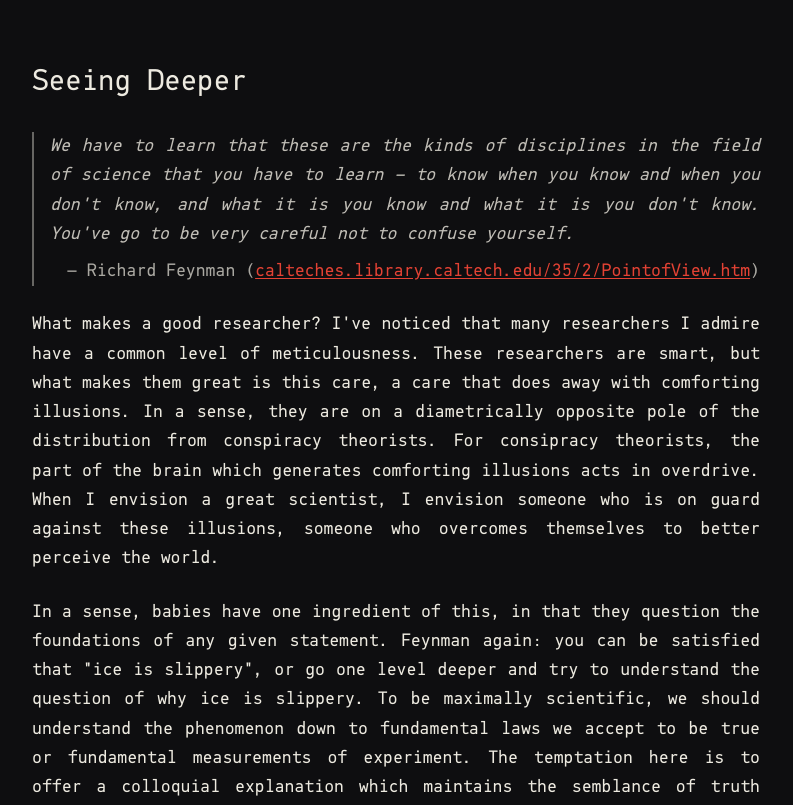
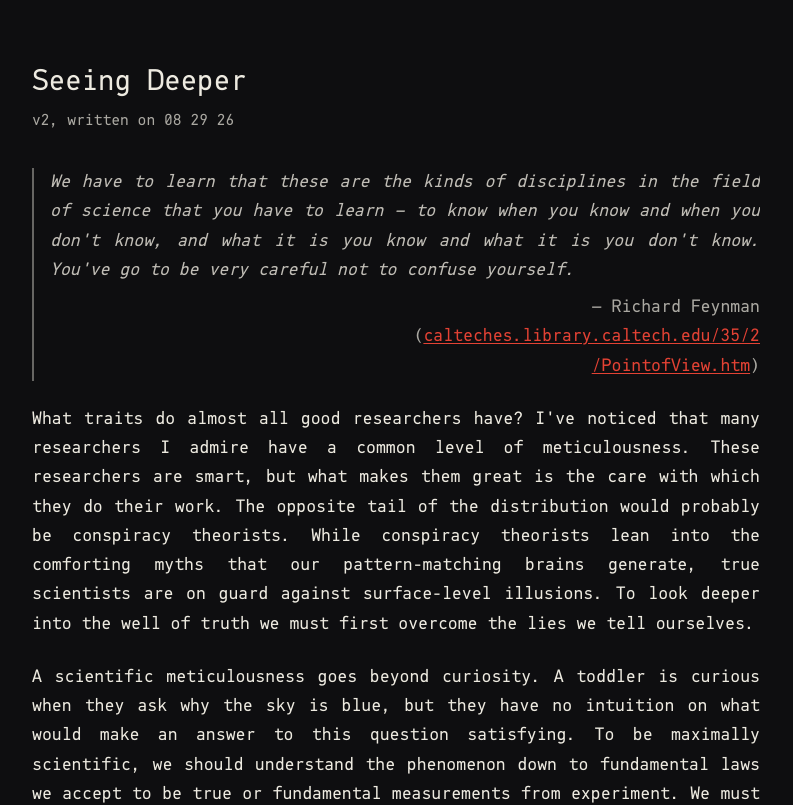
Before and after one commit to thewindsofwinter/personal-site, a Next.js app: page /shards/depth in a window 1280 px wide. Shown: the top 805 px of the page, without its empty margins (244-1037 px from the left). Built offline with nearby package versions, Linux system fonts and the light colour scheme.

Commit message:
byline and edits

```diff
--- a/lib/shards.js
+++ b/lib/shards.js
@@ -12,6 +12,17 @@ export function getShardSlugs() {
     .readdirSync(shardsDirectory)
     .filter((file) => file.endsWith('.txt'))
     .map((file) => file.replace(/\.txt$/, ''))
+}
+
+function parseMetaLine(line) {
+  const match = line.trim().match(/^~\s+(\S+)\s+(\S+)\s+\[([^\]]*)\]\s*$/)
+  if (!match) return null
+
+  return {
+    date: match[1].replace(/-/g, ' '),
+    version: match[2],
+    thanks: match[3].trim(),
+  }
 }
 
 function parseBody(rawBody) {
@@ -73,10 +84,20 @@ export function getShard(slug) {
   const fileContents = fs.readFileSync(fullPath, 'utf8')
   const lines = fileContents.split(/\r?\n/)
   const title = lines[0] ?? ''
-  const body = lines.slice(1).join('\n')
+
+  let bodyStart = 1
+  let meta = null
+  if (lines[1] && lines[1].trim().startsWith('~')) {
+    meta = parseMetaLine(lines[1])
+    if (meta) {
+      bodyStart = 2
+    }
+  }
+
+  const body = lines.slice(bodyStart).join('\n')
   const blocks = parseBody(body)
 
-  return { slug, title, body, blocks }
+  return { slug, title, meta, body, blocks }
 }
 
 export function getAllShards() {
--- a/pages/shards/[name].js
+++ b/pages/shards/[name].js
@@ -1,3 +1,4 @@
+import { useState } from 'react'
 import Head from 'next/head'
 import { getShard, getShardSlugs } from '../../lib/shards'
 
@@ -33,7 +34,33 @@ function RichText({ text }) {
   )
 }
 
-export default function ShardPage({ title, blocks }) {
+function MetaByline({ meta }) {
+  const [open, setOpen] = useState(false)
+  const summary = `${meta.version}, written on ${meta.date}`
+  const canExpand = Boolean(meta.thanks)
+
+  if (!canExpand) {
+    return <p className="shard-meta">{summary}</p>
+  }
+
+  return (
+    <button
+      type="button"
+      className="shard-meta shard-meta-toggle"
+      aria-expanded={open}
+      onClick={() => setOpen((value) => !value)}
+    >
+      <span>{summary}</span>
+      {open ? (
+        <span className="shard-meta-thanks">
+          thanks to {meta.thanks} for helpful feedback on this work
+        </span>
+      ) : null}
+    </button>
+  )
+}
+
+export default function ShardPage({ title, meta, blocks }) {
   return (
     <div className="bg-ink text-starlight min-h-screen font-['DIN-Mono']">
       <Head>
@@ -41,22 +68,20 @@ export default function ShardPage({ title, blocks }) {
       </Head>
 
       <main className="max-w-[768px] mx-auto px-5 py-16 min-h-screen flex flex-col justify-center text-justify">
-        <h1 className="text-3xl mb-8 text-left">{title}</h1>
+        <h1 className="text-3xl mb-2 text-left">{title}</h1>
+        {meta ? <MetaByline meta={meta} /> : null}
         {blocks.length > 0 ? (
-          <div className="text-lg leading-relaxed space-y-6">
+          <div className={`text-lg leading-relaxed space-y-6 ${meta ? 'mt-8' : ''}`}>
             {blocks.map((block, index) =>
               block.type === 'quote' ? (
                 <blockquote
                   key={index}
-                  className="border-l-2 border-starlight/40 pl-4 text-starlight/80 italic space-y-2"
+                  className="shard-quote border-l-2 border-starlight/40 pl-4 text-starlight/80 italic space-y-2"
                 >
                   {block.parts.map((part, partIndex) =>
                     part.type === 'byline' ? (
-                      <footer
-                        key={partIndex}
-                        className="block text-right not-italic text-starlight/70"
-                      >
-                        — <RichText text={part.content} />
+                      <footer key={partIndex} className="shard-byline">
+                        <RichText text={part.content} />
                       </footer>
                     ) : (
                       <p key={partIndex} className="text-justify whitespace-pre-wrap m-0">
@@ -91,6 +116,7 @@ export async function getStaticProps({ params }) {
   return {
     props: {
       title: shard.title,
+      meta: shard.meta,
       blocks: shard.blocks,
     },
   }
--- a/styles/globals.css
+++ b/styles/globals.css
@@ -93,3 +93,49 @@ a:hover {
   width: 18rem;
   height: 22rem;
 }
+
+.shard-quote {
+  overflow: auto;
+}
+
+.shard-byline {
+  float: right;
+  width: 50%;
+  margin: 0.5rem 0 0;
+  text-align: right;
+  font-style: normal;
+  color: rgba(237, 234, 224, 0.7);
+  overflow-wrap: anywhere;
+  word-break: break-word;
+}
+
+.shard-byline::before {
+  content: '— ';
+}
+
+.shard-meta {
+  margin: 0 0 0.25rem;
+  padding: 0;
+  border: 0;
+  background: none;
+  color: rgba(237, 234, 224, 0.7);
+  font: inherit;
+  font-size: 1rem;
+  text-align: left;
+  line-height: 1.5;
+}
+
+.shard-meta-toggle {
+  cursor: pointer;
+  display: block;
+  width: 100%;
+}
+
+.shard-meta-toggle:hover {
+  color: #E34234;
+}
+
+.shard-meta-thanks {
+  display: block;
+  margin-top: 0.25rem;
+}
```
Also changed, not shown: content/shards/depth.txt.
